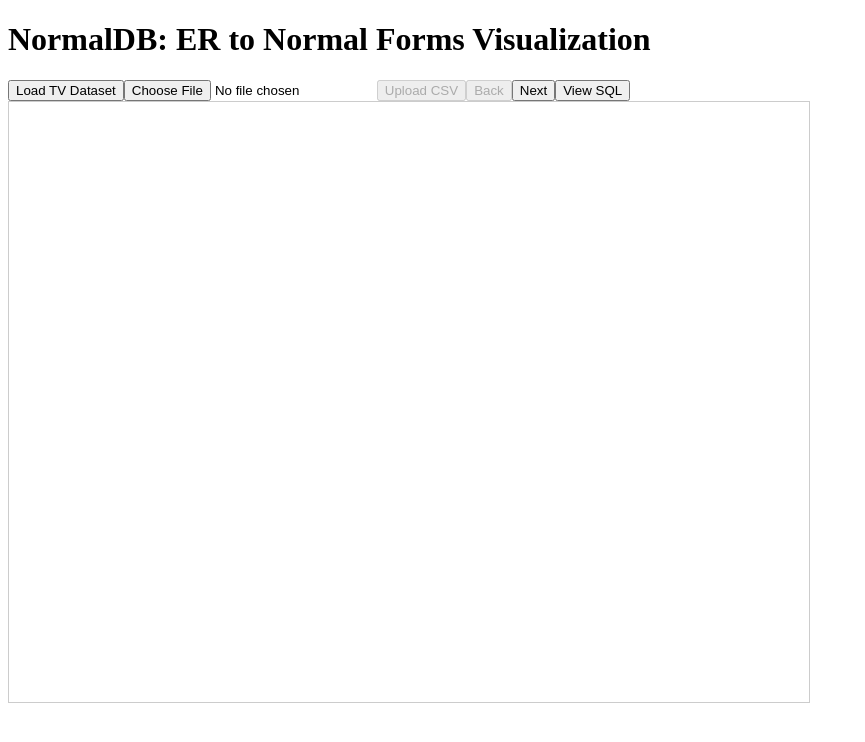
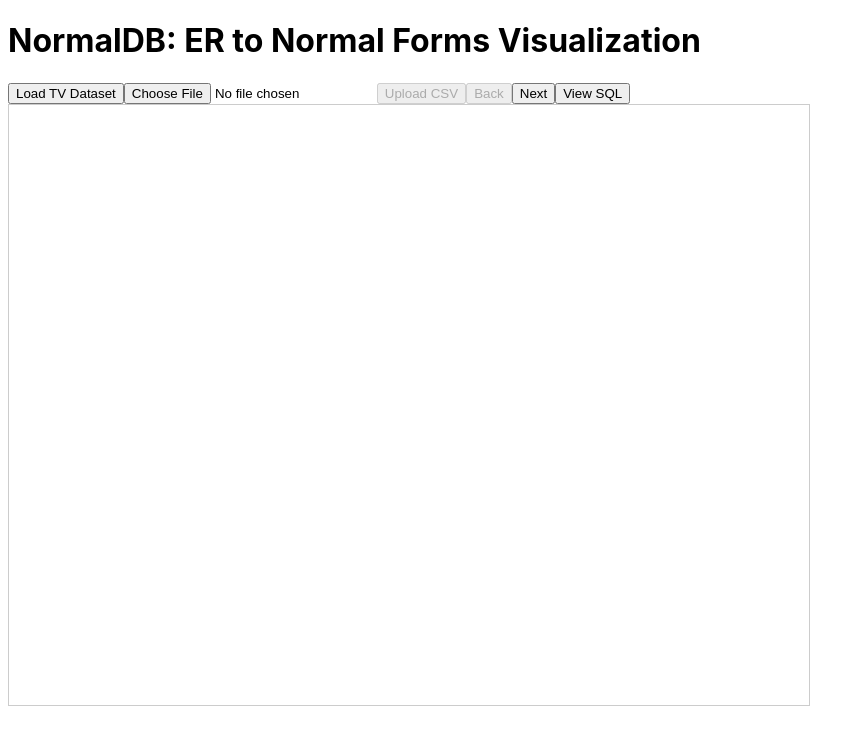
Before and after one commit to sofiax2005/cuddly-octo-telegram, a Next.js app: page / in a window 1280 px wide. Shown: the top 742 px of the page, without its empty margins (0-865 px from the left). Built offline with nearby package versions, Linux system fonts and the light colour scheme.

Commit message:
Create layout.tsx

```diff
--- /dev/null
+++ b/app/layout.tsx
@@ -0,0 +1,15 @@
+import type { Metadata } from 'next';
+import './globals.css'; // Optional: Add global styles if needed
+
+export const metadata: Metadata = {
+  title: 'NormalDB',
+  description: 'ER to Normal Forms Visualization',
+};
+
+export default function RootLayout({ children }: { children: React.ReactNode }) {
+  return (
+    <html lang="en">
+      <body>{children}</body>
+    </html>
+  );
+}
```
